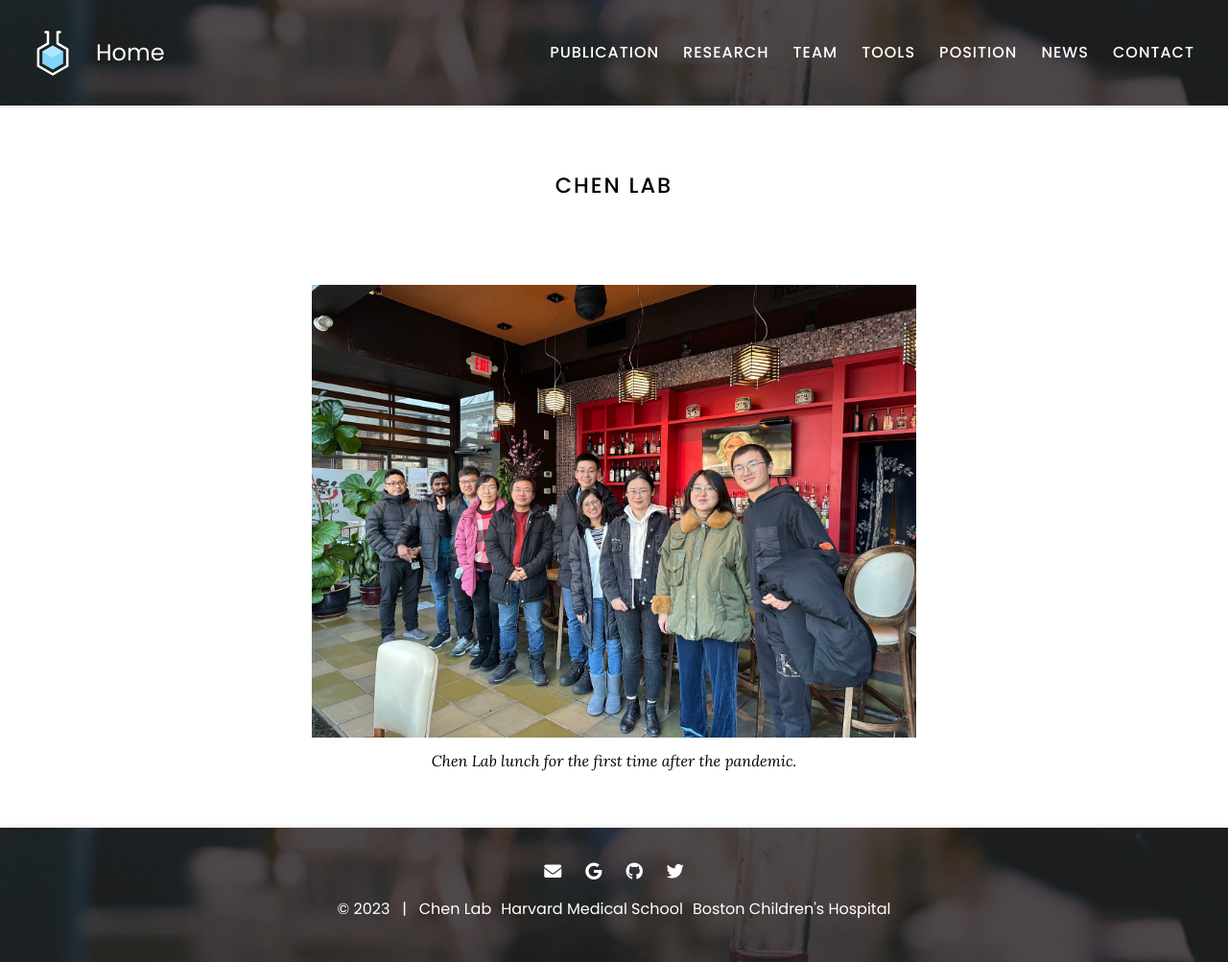
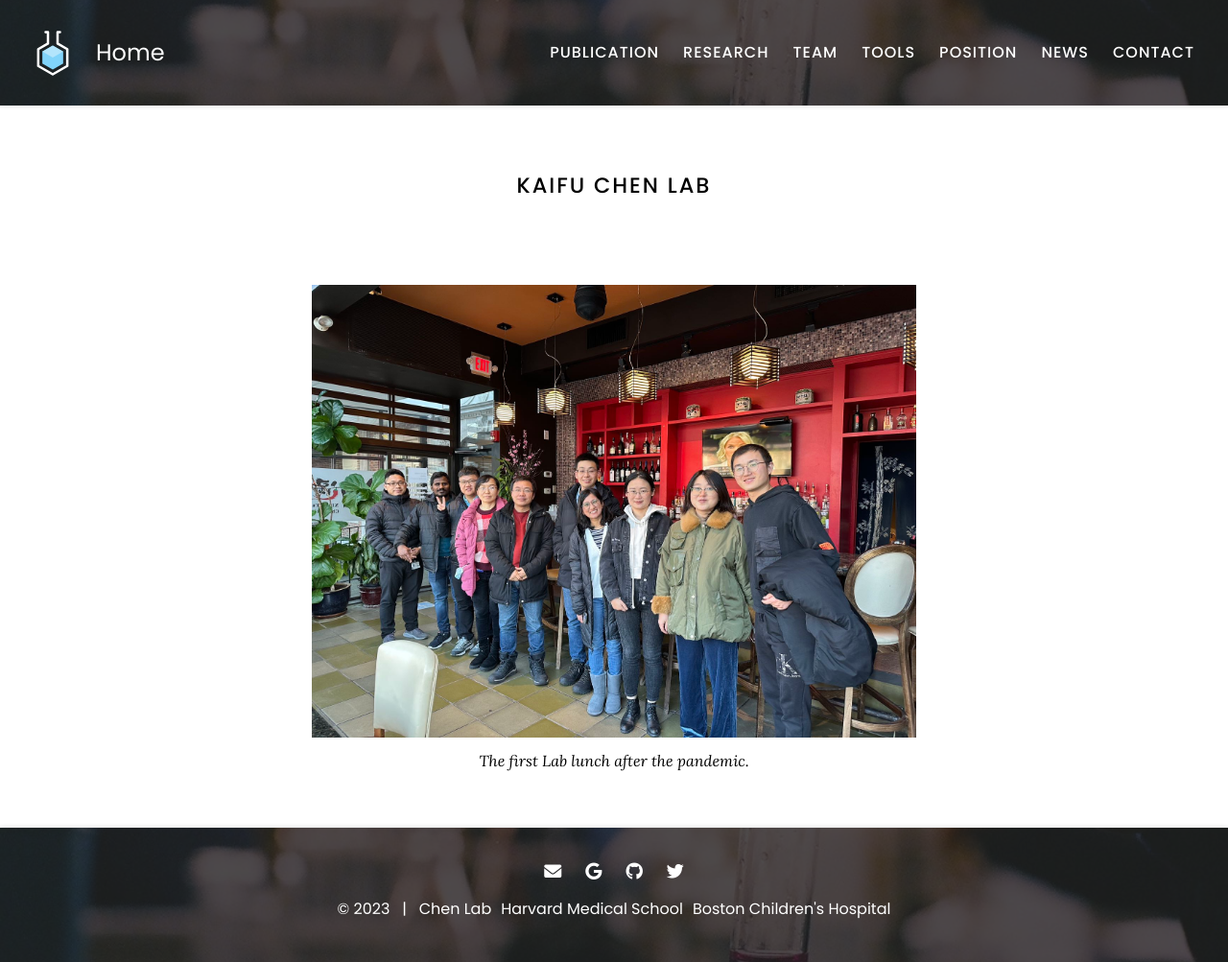
Before and after one commit to kaifuchenlab/kaifuchenlab.github.io, a Jekyll site: the page built from index.md, in a window 1280 px wide. Shown: the whole page at 96% size. Built offline with Jekyll 4.4.1, drawn with Linux system fonts in a browser that asks for light colours.

Commit message:
Update index.md

```diff
--- a/index.md
+++ b/index.md
@@ -1,7 +1,7 @@
 ---
 title: Home
 ---
-# Chen Lab
+# Kaifu Chen Lab
 
 {%
   include gallery.html
@@ -12,5 +12,5 @@ title: Home
   image="images/lab2022.jpeg"
   width="70%"
   height="70%"
-  caption="Chen Lab lunch for the first time after the pandemic."
+  caption="The first Lab lunch after the pandemic."
 %}
```
